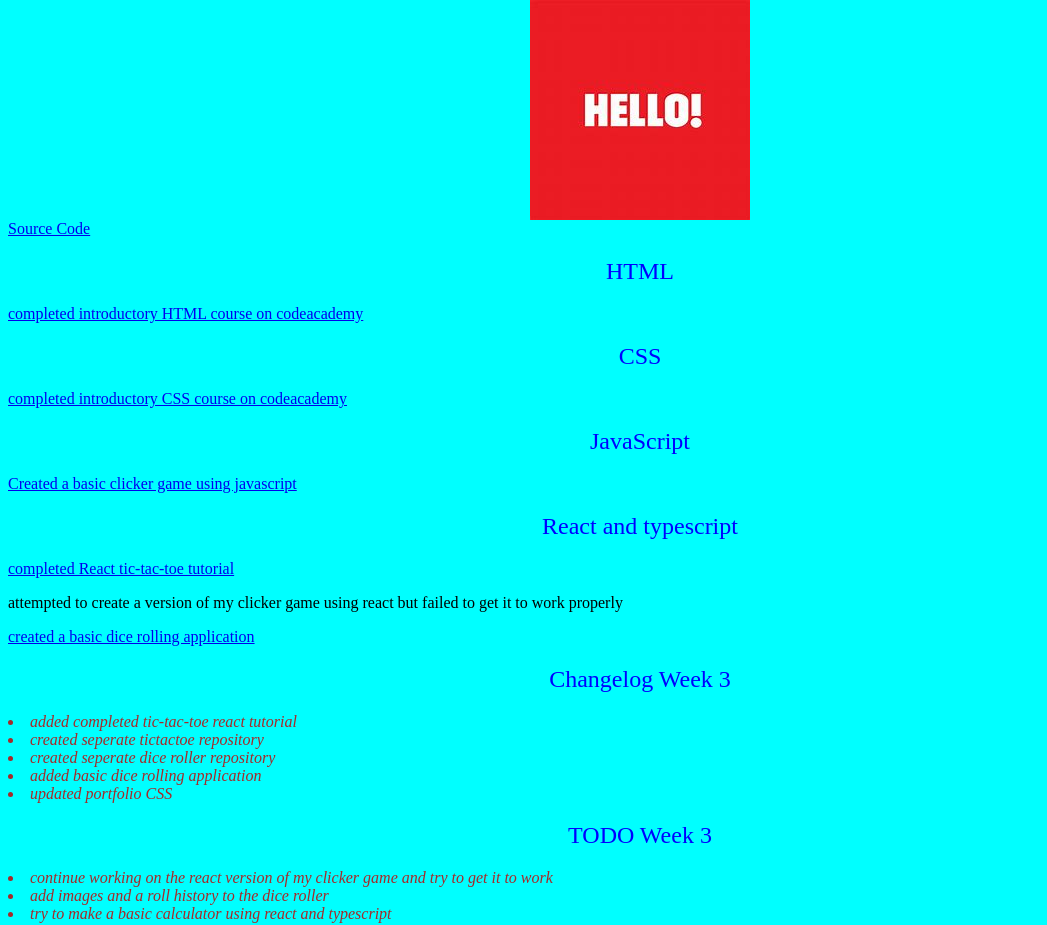
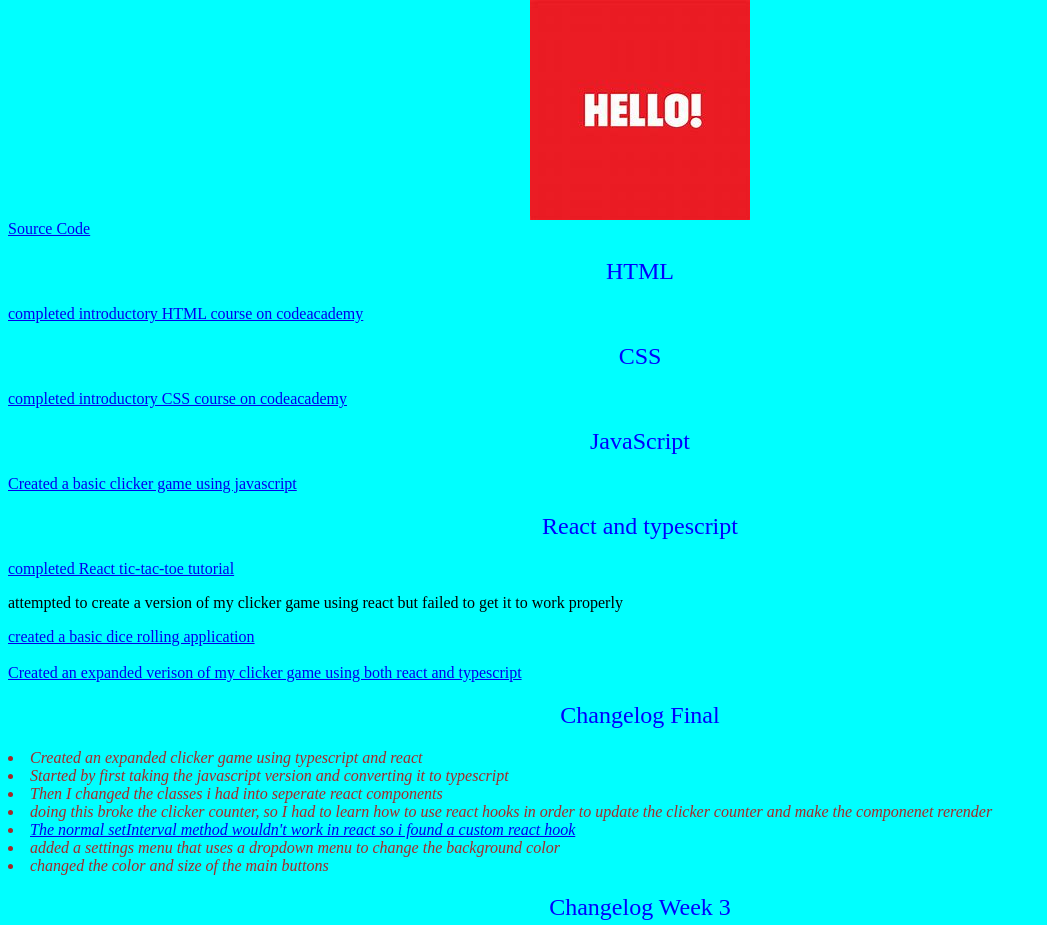
Before and after one commit to jakobw10/jakobw10.github.io, a plain HTML site: page index.html in a window 1280 px wide. Shown: the part 66-991 px from the top of the page, without its empty margins (0-1047 px from the left). Drawn offline with Linux system fonts and the light colour scheme.

Commit message:
updated changelog

```diff
--- a/index.html
+++ b/index.html
@@ -22,7 +22,19 @@
     <a href="https://jakobw10.github.io/tictactoe"> completed React tic-tac-toe tutorial</a>
     <p> attempted to create a version of my clicker game using react but failed to get it to work properly</p>
     <a href="https://jakobw10.github.io/diceroll"> created a basic dice rolling application</a>
+    <br></br>
+    <a href="https://jakobw10.github.io/diceroll"> Created an expanded verison of my clicker game using both react and typescript</a>
   </body>
+  <h2 class='heading'> Changelog Final</h2>
+    <body>
+      <li> Created an expanded clicker game using typescript and react</li>
+      <li> Started by first taking the javascript version and converting it to typescript</li>
+      <li> Then I changed the classes i had into seperate react components</li>
+      <li> doing this broke the clicker counter, so I had to learn how to use react hooks in order to update the clicker counter and make the componenet rerender</li>
+      <li> <a href='https://www.joshwcomeau.com/snippets/react-hooks/use-interval/'>The normal setInterval method wouldn't work in react so i found a custom react hook </a> </li>
+      <li> added a settings menu that uses a dropdown menu to change the background color</li>
+      <li> changed the color and size of the main buttons</li>
+    </body>
 <h2 class='heading'> Changelog Week 3</h2>
   <body>
     <li> added completed tic-tac-toe react tutorial</li>
```
